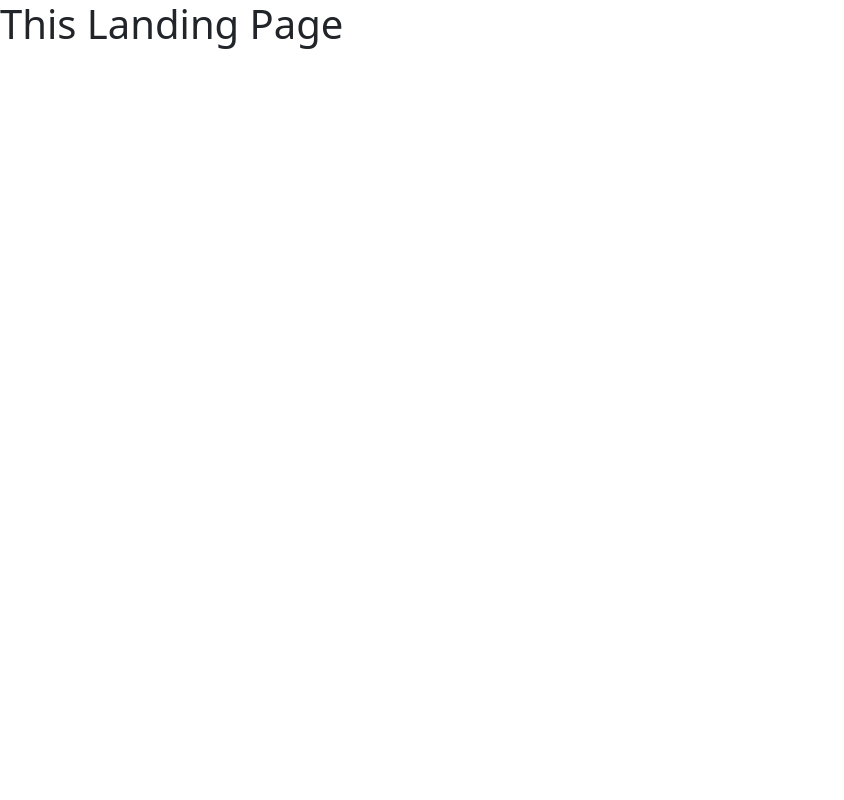
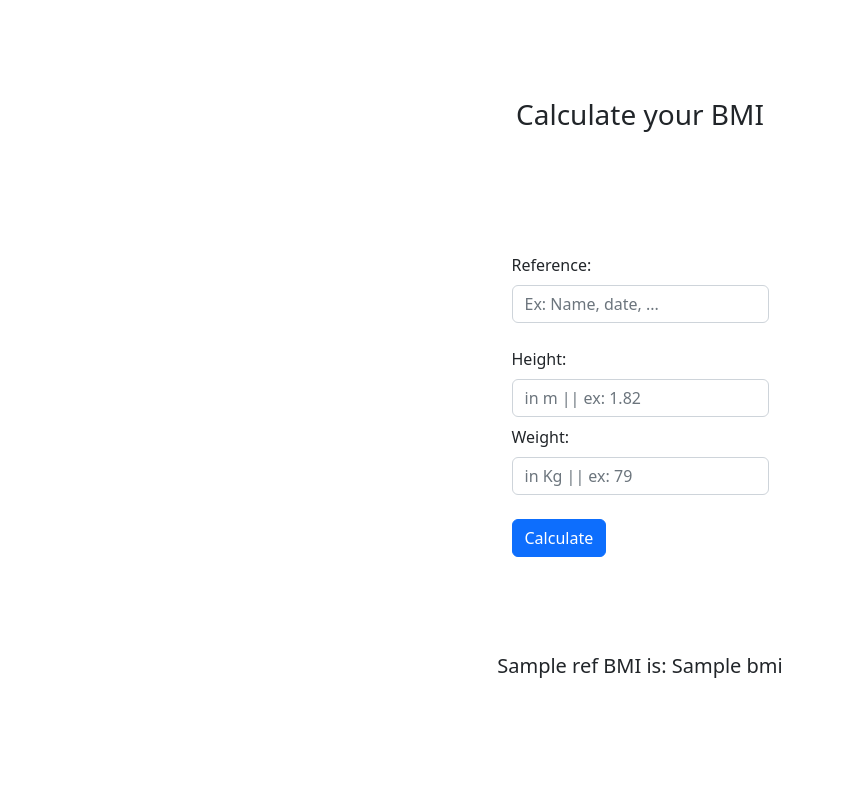
Before and after one commit to Diogo-Almeida3/BMInjection, a Flask app: template src/templates/landing.html in a window 1280 px wide. Shown: the whole page, without its empty margins (0-844 px from the left). Run offline with Flask 2, Linux system fonts and the light colour scheme; the template is opened without the code that fills it: most values are stand-ins (such as "Sample title", 1, 10 or a date in 2020).

Commit message:
add landing page, calculates bmi

```diff
--- a/src/templates/base.html
+++ b/src/templates/base.html
@@ -8,6 +8,7 @@
     <meta name="author" content="">
     <title>BMInjection</title>
     <!-- Bootstrap -->
+    <link rel="stylesheet" href="{{ url_for('static', filename='css/style.css') }}">
     <link href="https://cdn.jsdelivr.net/npm/bootstrap@5.2.3/dist/css/bootstrap.min.css" rel="stylesheet" integrity="sha384-rbsA2VBKQhggwzxH7pPCaAqO46MgnOM80zW1RWuH61DGLwZJEdK2Kadq2F9CUG65" crossorigin="anonymous">
 </head>
 <body>
--- a/src/templates/landing.html
+++ b/src/templates/landing.html
@@ -2,5 +2,44 @@
 
 {% block content %}
 
-    <h1>This Landing Page</h1>
+<div style="height: 100vh;" class="container d-flex flex-column justify-content-evenly text-center">
+    <div class="row">
+      <div class="col">
+        <h1 class="h3 text-gray-900 mb-4">Calculate your BMI</h1>
+      </div>
+    </div>
+    <div class="d-flex flex-row justify-content-center text-start">
+        <!-- <div class="col"> -->
+            <form method="POST">
+                <div class="col mb-4">
+                    <label for="reference" class="form-label">Reference:</label>
+                    <input type="text" class="form-control form-control-user"
+                    id="reference" aria-describedby="referenceHelp"
+                    name="reference" placeholder="Ex: Name, date, ...">
+                </div>
+                <div class="col mb-2">
+                    <label for="height" class="form-label">Height:</label>
+                    <input type="number" step=".01" class="form-control form-control-user"
+                        id="height" aria-describedby="heightHelp"
+                        name="height" placeholder="in m || ex: 1.82">
+                </div>
+                <div class="col mb-4">
+                    <label for="weight" class="form-label">Weight:</label>
+                    <input type="number" step=".1" class="form-control"
+                        id="weight" aria-describedby="weightHelp"
+                        name="weight" placeholder="in Kg || ex: 79">
+                </div>
+                <div class="col-xs-1 center-block">
+                    <button type="submit" class="btn btn-primary btn-user btn-block">
+                        Calculate
+                    </button>
+                </div>
+            </form>
+        <!-- </div> -->
+    </div>
+    <div class="row">
+        <h1 class="h5 text-gray-600 mb-4">{{ref}} BMI is: {{bmi}}</h1>
+
+    </div>
+  </div>
 {% endblock %}
```
Also changed, not shown: src/routes.py (+18 -4 lines).
